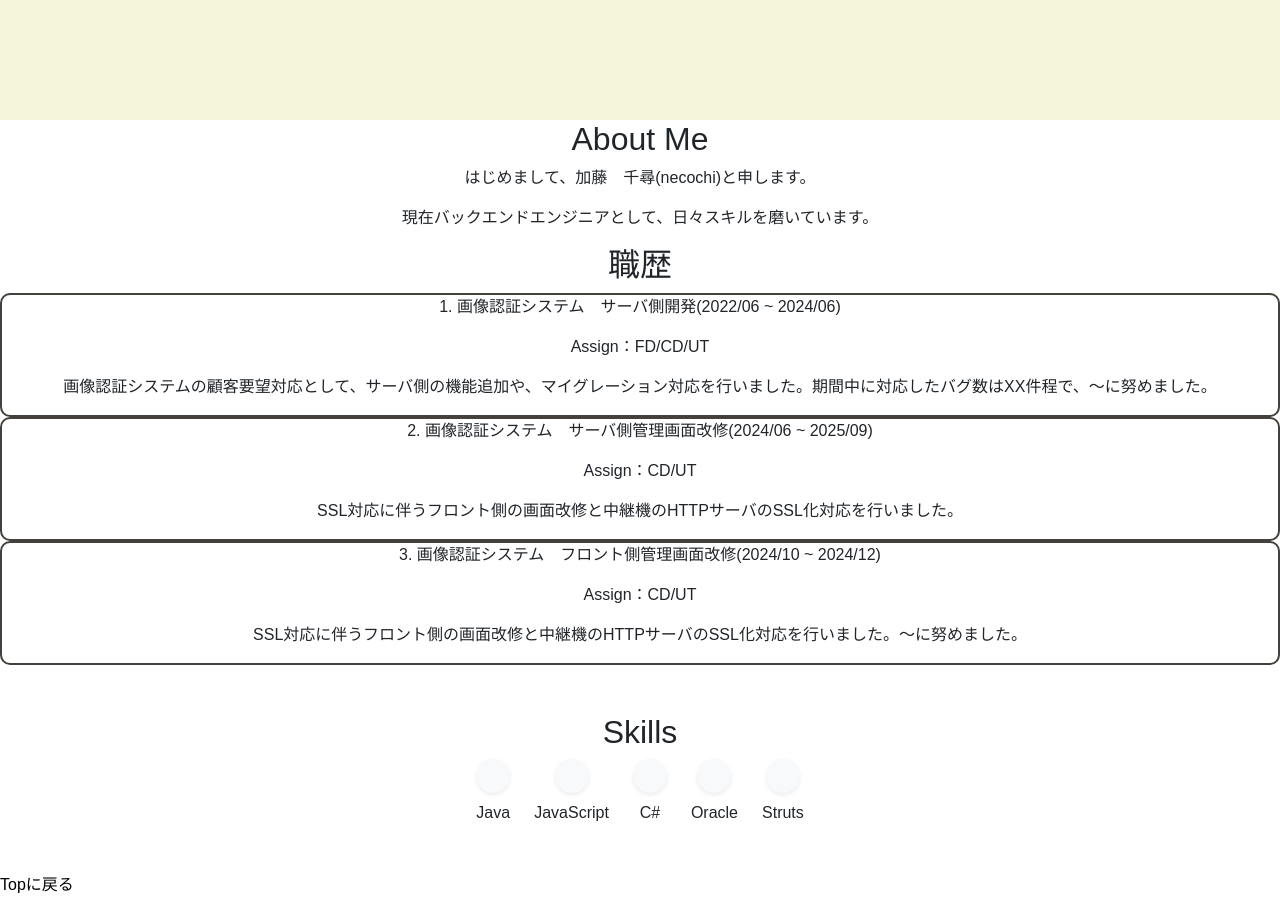
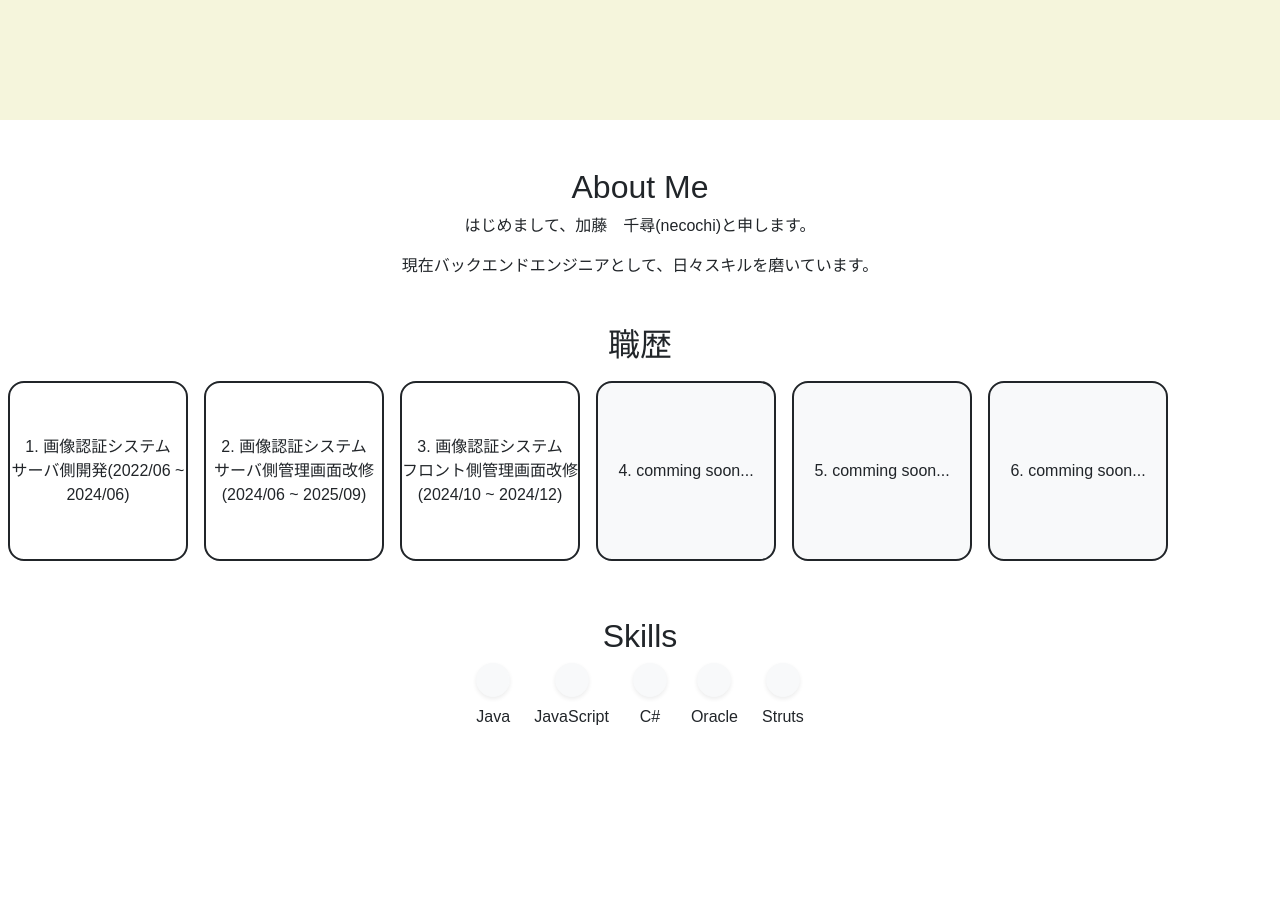
Before and after one commit to Icebox-it/portfolio, a Next.js app: page / in a window 1280 px wide. Shown: the part 680-1593 px from the top of the page. After the commit the page ends 1457 px from the top, so only its background shows below. Built offline with nearby package versions, Linux system fonts and the light colour scheme; a web font is replaced by a local one.

Commit message:
add empty projects for career page

```diff
--- a/src/app/page.tsx
+++ b/src/app/page.tsx
@@ -13,13 +13,10 @@ const zenMaruGothic = Zen_Maru_Gothic({
 export default function Home() {
   return (
     <div className={zenMaruGothic.className}>
-      <div className="top text-center"></div>
+      <div className="top text-center mb-5"></div>
       <AboutMePage />
       <CareerPage />
       <SkillPage />
-      <Link href="#" className="text-decoration-none text-black">
-        <p>Topに戻る</p>
-      </Link>
     </div>
   );
 }
--- a/src/components/AboutMePage/AboutMePage.tsx
+++ b/src/components/AboutMePage/AboutMePage.tsx
@@ -3,7 +3,7 @@ import CareerPage from "../CareerPage/CareerPage";
 
 const AboutMePage = () => {
   return (
-    <div className="text-center" id="aboutMe">
+    <div className="text-center mb-5" id="aboutMe">
       <h2 className="font-bold">About Me</h2>
       <p>はじめまして、加藤　千尋(necochi)と申します。</p>
       <p>現在バックエンドエンジニアとして、日々スキルを磨いています。</p>
--- a/src/components/CareerPage/CareerPage.tsx
+++ b/src/components/CareerPage/CareerPage.tsx
@@ -1,10 +1,10 @@
 "use client";
-
 import { useEffect, useState } from "react";
 import { Project } from "@/app/api/projects/route";
 
 export default function CareerPage() {
   const [projects, setProjects] = useState<Project[]>([]);
+  const itemsPerRow = 6;
 
   const getProjects = async () => {
     const res = await fetch("http://localhost:3000/api/projects", {
@@ -16,28 +16,72 @@ export default function CareerPage() {
     return await res.json();
   };
 
+  const createFilledProjects = (projects: Project[], itemsPerRow: number) => {
+    const filledProjects = [...projects];
+    const remainder = projects.length % itemsPerRow; // .size → .length
+
+    if (remainder !== 0) {
+      const emptyItemsNeeded = itemsPerRow - remainder;
+
+      // for文で空の要素を追加
+      for (let i = 0; i < emptyItemsNeeded; i++) {
+        filledProjects.push({
+          id: `empty-${i}`,
+          name: "",
+          isEmpty: true,
+          emptyIndex: i, // 空の要素のインデックスを追加
+        } as any); // 型エラーを避けるため
+      }
+    }
+
+    return filledProjects;
+  };
+
   useEffect(() => {
     getProjects().then((data) => {
       setProjects(data.projects ?? data);
     });
   }, []);
 
+  const filledProjects = createFilledProjects(projects, itemsPerRow);
+
   return (
-    <div id="career" className="text-center">
+    <div id="career" className="text-center mb-5">
       <h2>職歴</h2>
-      <div>
-        {projects.map((project, index) => (
-          <div
-            key={project.id}
-            className="border-stone-700 border-2 border-solid rounded-lg"
-          >
-            <p>
-              {index + 1}. {project.name}
-            </p>
-            <p>Assign：{project.type}</p>
-            <p>{project.description}</p>
-          </div>
-        ))}
+      <div className="d-flex flex-wrap">
+        {filledProjects.map((project, index) => {
+          // 実際のプロジェクトかどうかをチェック
+          const isRealProject = !(project as any).isEmpty;
+          // 実際のプロジェクトのインデックスを計算
+          const realProjectIndex = isRealProject
+            ? projects.findIndex((p) => p.id === project.id) + 1
+            : null;
+
+          return (
+            <div
+              key={project.id}
+              className="border border-2 border-dark rounded-4 m-2 d-flex align-items-center justify-content-center"
+              style={{
+                width: `calc(${100 / itemsPerRow}% - 1rem)`,
+                aspectRatio: "1 / 1",
+                minWidth: "90px",
+                maxWidth: "180px",
+                // 空の要素は薄いグレーの背景色を追加
+                backgroundColor: (project as any).isEmpty
+                  ? "#f8f9fa"
+                  : "transparent",
+              }}
+            >
+              <p className="text-center m-0">
+                {isRealProject
+                  ? `${realProjectIndex}. ${project.name}`
+                  : `${
+                      projects.length + ((project as any).emptyIndex || 0) + 1
+                    }. comming soon...`}
+              </p>
+            </div>
+          );
+        })}
       </div>
     </div>
   );
--- a/src/components/SkillPage/SkillPage.tsx
+++ b/src/components/SkillPage/SkillPage.tsx
@@ -28,7 +28,7 @@ export default function SkillPage() {
   };
 
   return (
-    <div id="skill" className="my-5">
+    <div id="skill" className="my-5 mb-5">
       <h2 className="text-center">Skills</h2>
       <div className="d-flex flex-wrap gap-4 justify-content-center">
         {skills.map((skill) => (
```
